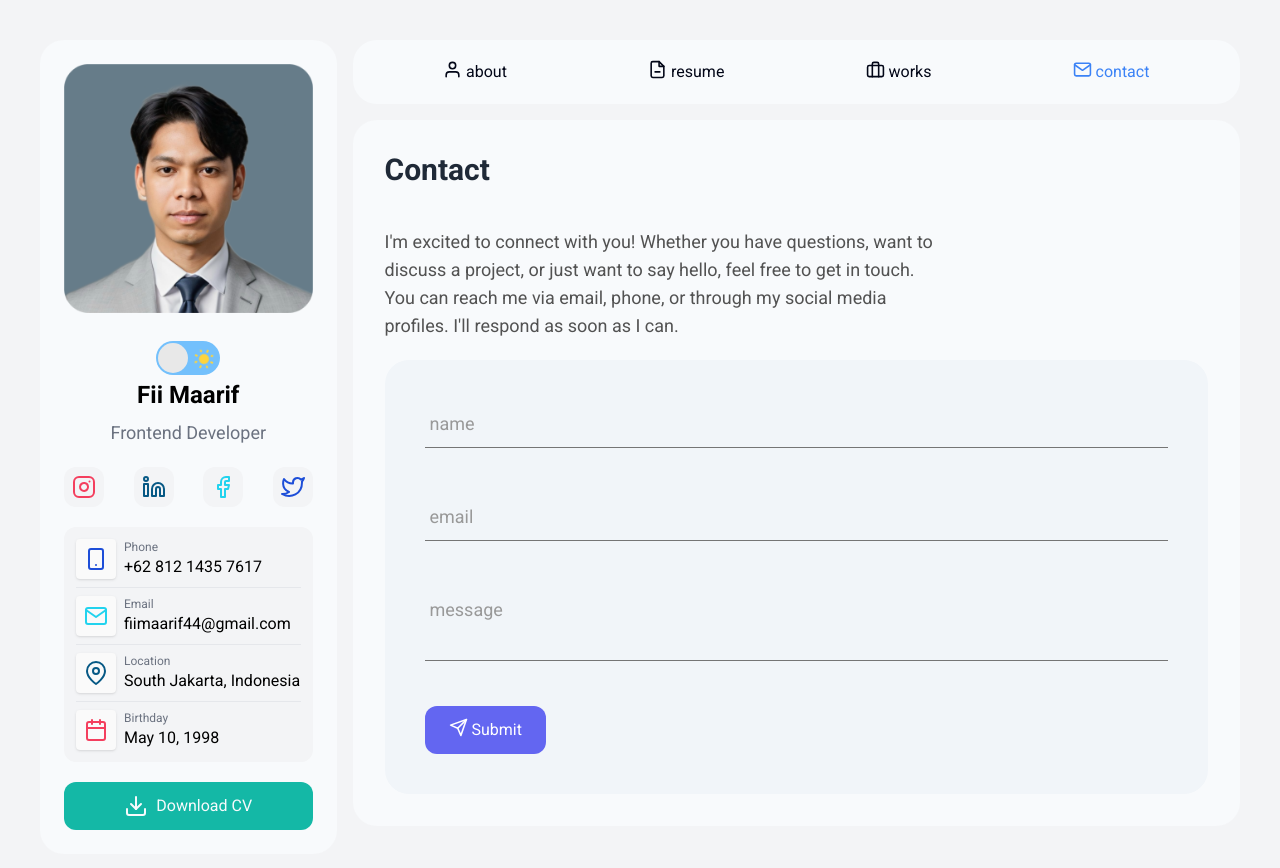
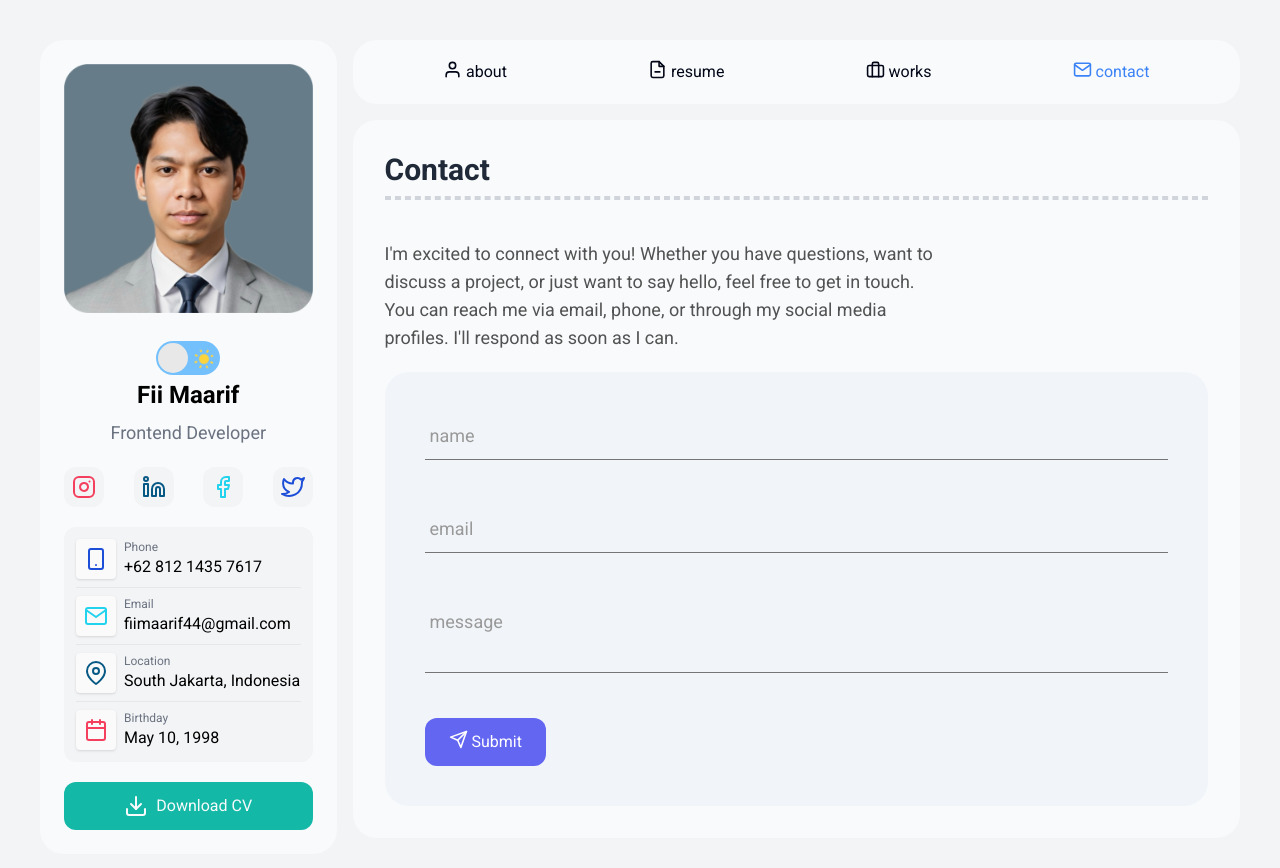
Before and after one commit to fiimaarif/personal-web-revamp, a Next.js app: page / in a window 1280 px wide. Both pictures are taken after a click on the button "contact". Shown: the top 868 px of the page. Built offline with nearby package versions, Linux system fonts and the light colour scheme; no server answers.

Commit message:
[UPDATE] - adjust margin of Contact heading for improved layout consistency

```diff
--- a/src/components/main/contact/index.tsx
+++ b/src/components/main/contact/index.tsx
@@ -6,9 +6,10 @@ function Contact() {
     const formspreeId = process.env.NEXT_PUBLIC_FORMSPREE_ID;
     return (
         <main className="p-8 bg-slate-50 dark:bg-slate-800 rounded-3xl mt-2 md:mt-0 mb-12 md:mb-0">
-            <h1 className="text-2xl xl:text-3xl font-semibold text-gray-800 dark:text-gray-50 mb-5">
+            <h1 className="text-2xl xl:text-3xl font-semibold text-gray-800 dark:text-gray-50 mb-2">
                 Contact
             </h1>
+            <hr className="border-dashed border-2 border-gray-300 dark:border-gray-600 mb-5" />
             <article className="py-5 w-full md:w-full xl:w-8/12">
                 <p className="text-base md:text-lg text-neutral-600 dark:text-gray-50 text-justify md:text-left">
                     I'm excited to connect with you! Whether you have questions,
```
